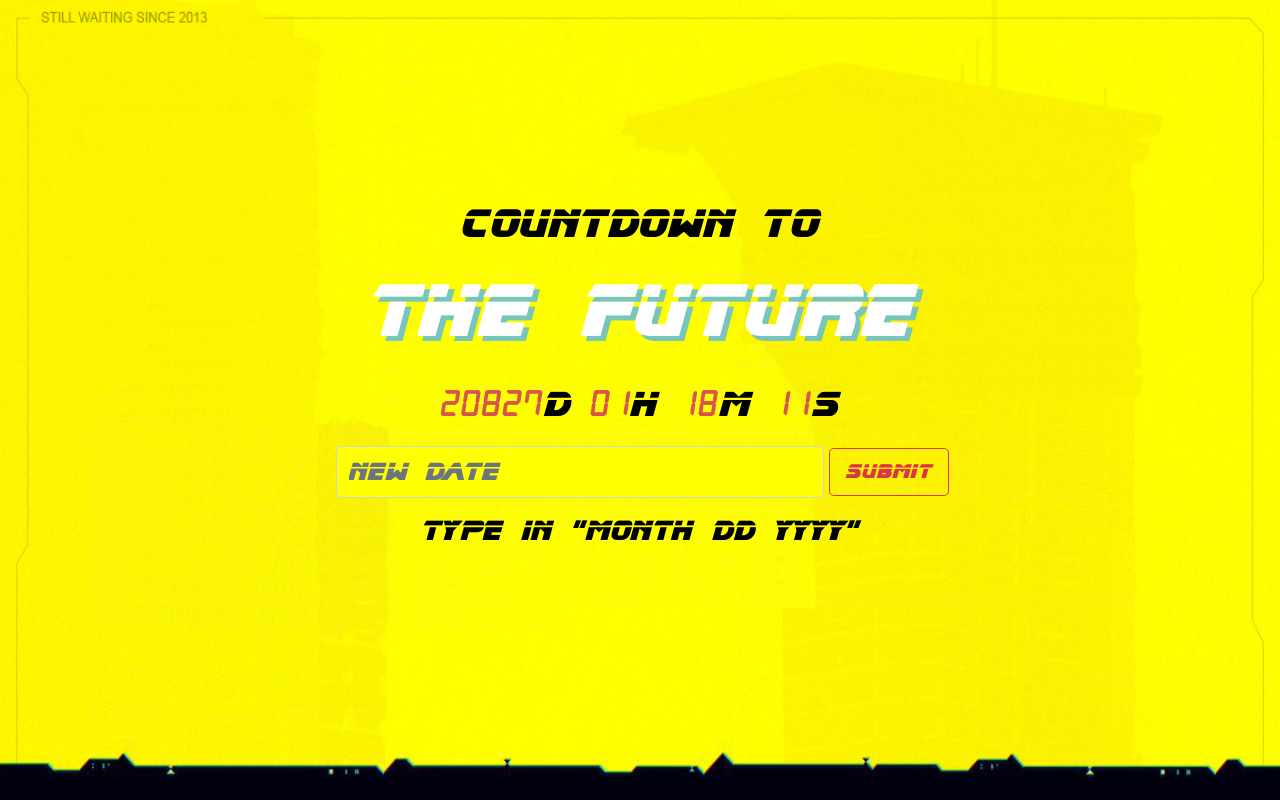
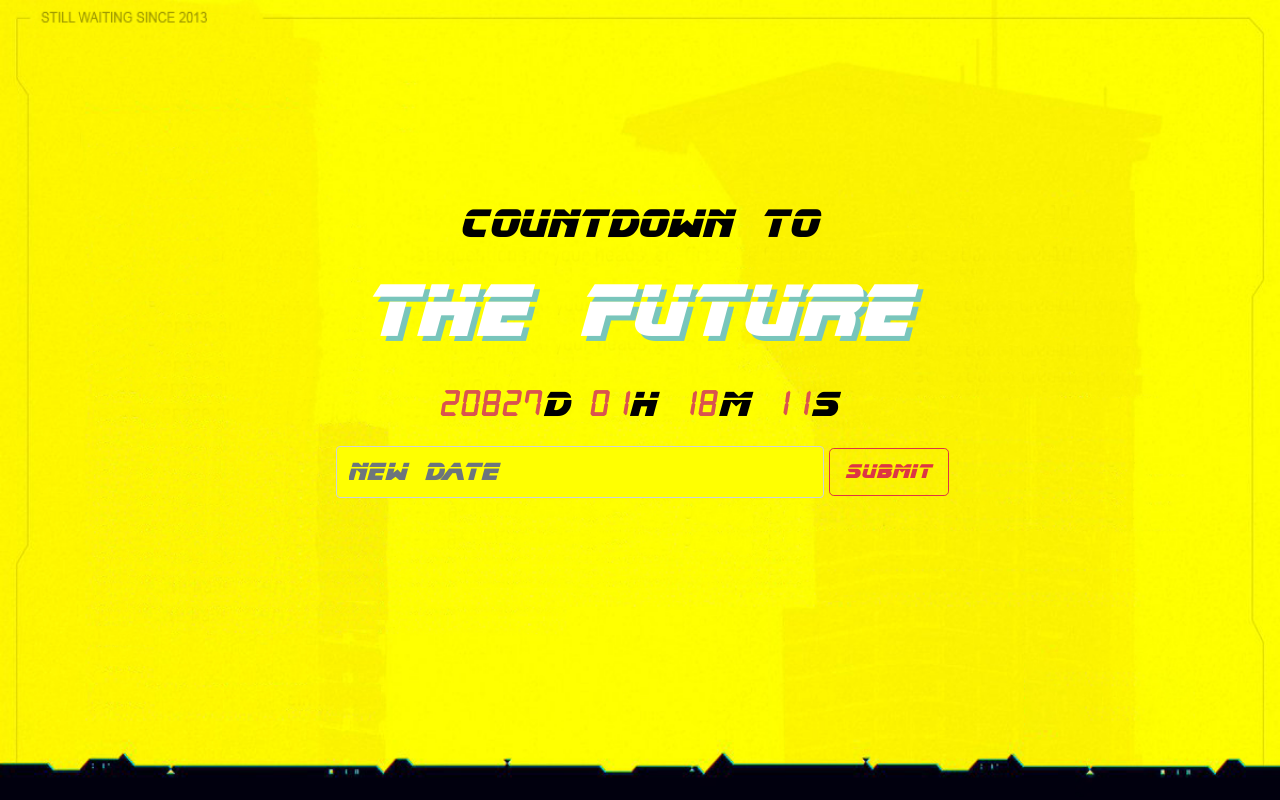
Before and after one commit to springlordpants/countdown-to-the-future, a React (Create React App) app: page / in a window 1280 px wide. Built offline with nearby package versions, Linux system fonts and the light colour scheme.

Commit message:
Removed small element

```diff
--- a/src/App.jsx
+++ b/src/App.jsx
@@ -42,7 +42,6 @@ class App extends Component {
             Submit
           </Button>
         </Form>
-        <small>type in "month dd yyyy"</small>
       </div>
     )
   }
```
Also changed, not shown: 1 other file (tests, documents, lock files or other folders).
